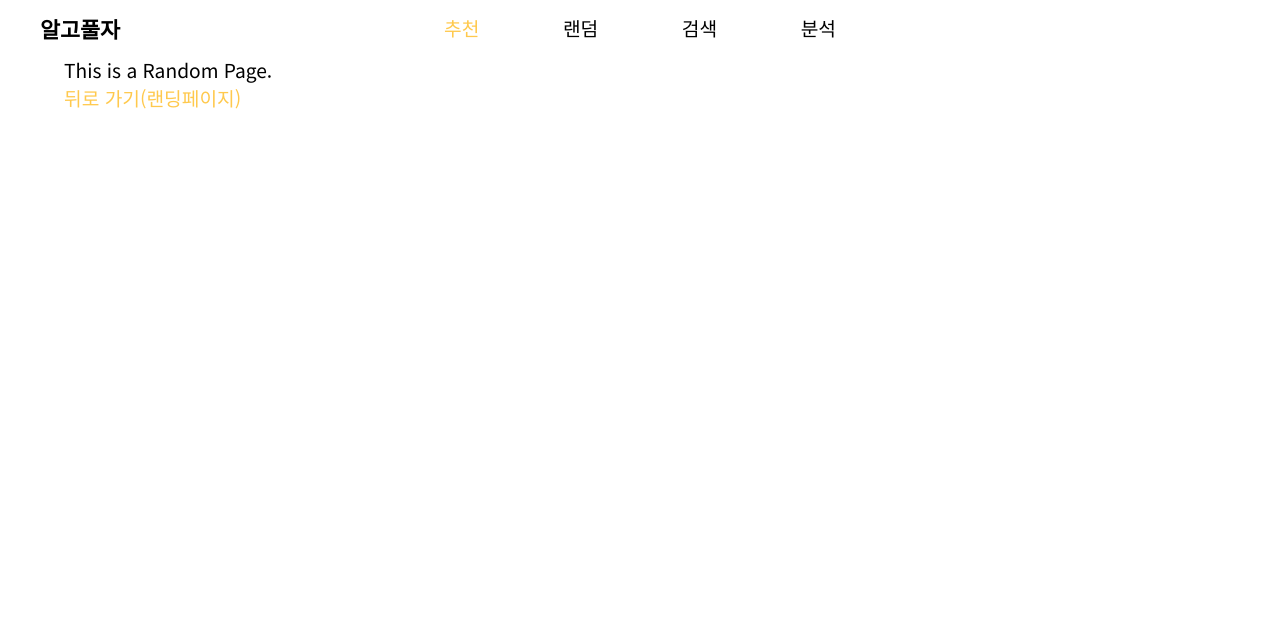
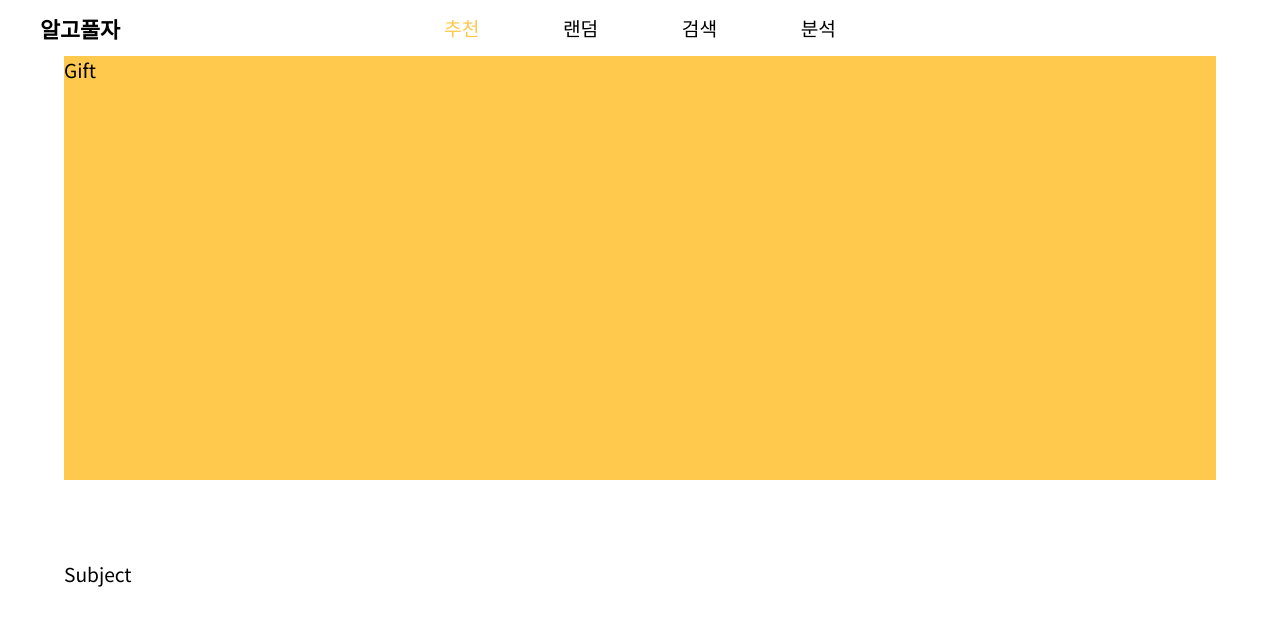
Before and after one commit to Algopulza/algopulza, a Next.js app in the folder frontend/: page /random in a window 1280 px wide. Shown: the top 626 px of the page. Built offline with nearby package versions, Linux system fonts and the light colour scheme.

Commit message:
S06P31A408-152 Feat: Random Page 구조화

```diff
--- /dev/null
+++ b/frontend/components/random/Gift.tsx
@@ -0,0 +1,16 @@
+import styled from 'styled-components'
+
+const Container = styled.section`
+  display: flex;
+  margin-bottom: 80px;
+  height: 53vh;
+  background: #FFC94D;
+`
+
+export default function Gift() {
+  return (
+    <Container>
+      Gift
+    </Container>
+  )
+}
--- /dev/null
+++ b/frontend/components/random/Subject.tsx
@@ -0,0 +1,14 @@
+import styled from 'styled-components'
+
+const Container = styled.section`
+
+`
+
+export default function Subject() {
+
+  return (
+    <Container>
+      Subject
+    </Container>
+  )
+}
--- a/frontend/pages/random/index.tsx
+++ b/frontend/pages/random/index.tsx
@@ -1,24 +1,18 @@
-import Link from 'next/link'
 import { ReactElement } from 'react'
 import Layout from '../../components/common/Layout'
+import Gift from '../../components/random/Gift'
+import Subject from '../../components/random/Subject'
 import styled from 'styled-components'
 
 const Container = styled.section`
   padding: 0vw 5vw;
 `
 
-const Title = styled.div`
-  margin: 0;
-`
-
 export default function Random() {
   return (
     <Container>
-      <Title>This is a Random Page.</Title>
-
-      <Link href="/">
-        <a>뒤로 가기(랜딩페이지)</a>
-      </Link>
+      <Gift />
+      <Subject />
     </Container>
   )
 }
```
